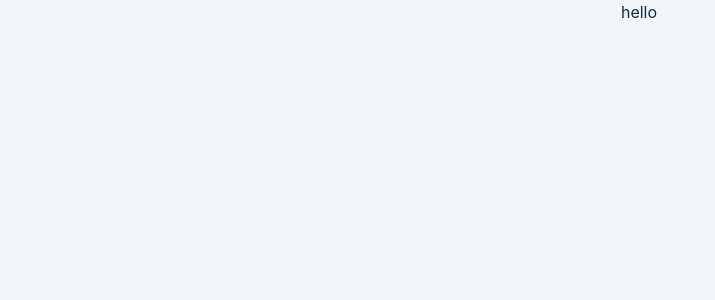
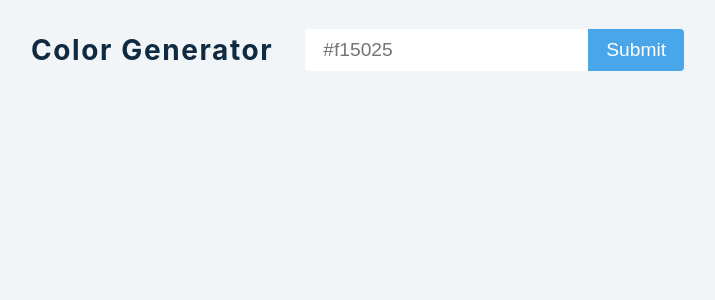
Before and after one commit to AlexBachurin/react-color-generator, a React (Create React App) app: page / in a window 1280 px wide. Shown: the top 300 px of the page, without its empty margins (1-716 px from the left). Built offline with nearby package versions, Linux system fonts and the light colour scheme.

Commit message:
structure complete

```diff
--- a/src/App.js
+++ b/src/App.js
@@ -1,12 +1,47 @@
-import React from 'react';
+import React, { useState } from 'react';
 import SingleColor from './SingleColor';
-import './App.css';
+import Values from 'values.js'
 
 function App() {
+  //store our color from user input here
+  const [colorValue, setColorValue] = useState('');
+  //error
+  const [error, setError] = useState(false);
+  //list with colors
+  const [list, setList] = useState([]);
+
+  // SUBMIT
+  const submitHandler = (e) => {
+    e.preventDefault();
+    console.log('submit')
+  }
+
+  //INPUT CHANGE
+  const onChangeHandler = (e) => {
+    e.preventDefault();
+    //set color to input value
+    setColorValue(e.target.value);
+  }
+
   return (
-    <div className="App">
-      hello
-    </div>
+    <>
+      <section className="container">
+        <h3>Color generator</h3>
+        <form onSubmit={submitHandler}>
+          <input
+            type="text"
+            placeholder="#f15025"
+            className="null"
+            value={colorValue}
+            onChange={onChangeHandler}
+          />
+          <button className="btn" type="submit">submit</button>
+        </form>
+      </section>
+      <section className="colors">
+
+      </section>
+    </>
   );
 }
 
```
Also changed, not shown: src/utils.js (added, +10 -0 lines).
